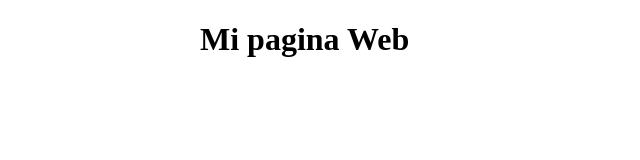
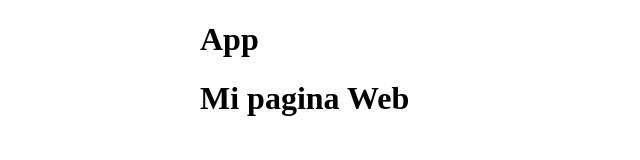
Before and after one commit to Dannschz/MonWeb, a plain HTML site: page index.html in a window 1280 px wide. Shown: the whole page, without its empty margins (0-640 px from the left). Drawn offline with Linux system fonts and the light colour scheme.

Commit message:
add header

```diff
--- a/index.html
+++ b/index.html
@@ -8,6 +8,9 @@
      <link rel="stylesheet" href="./styles/css/index.css">
  </head>
  <body>
+     <header>
+         <h1>App</h1>
+     </header>
      <h1>Mi pagina Web</h1>
  </body>
  </html>
```
